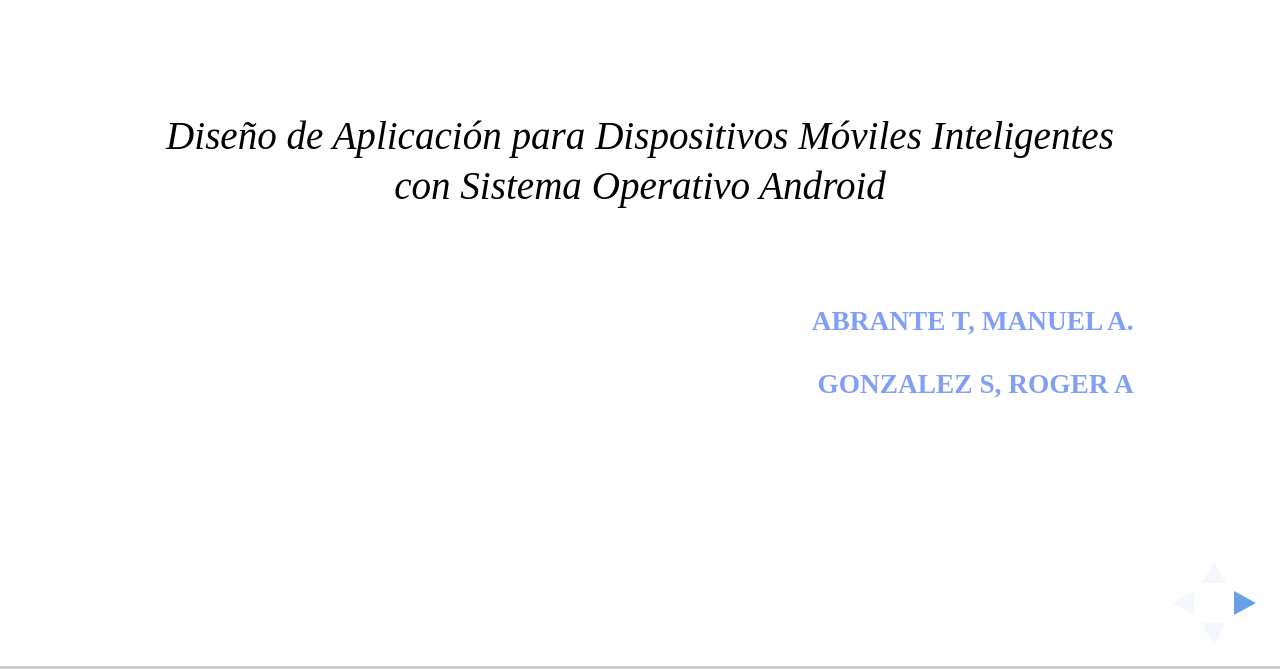
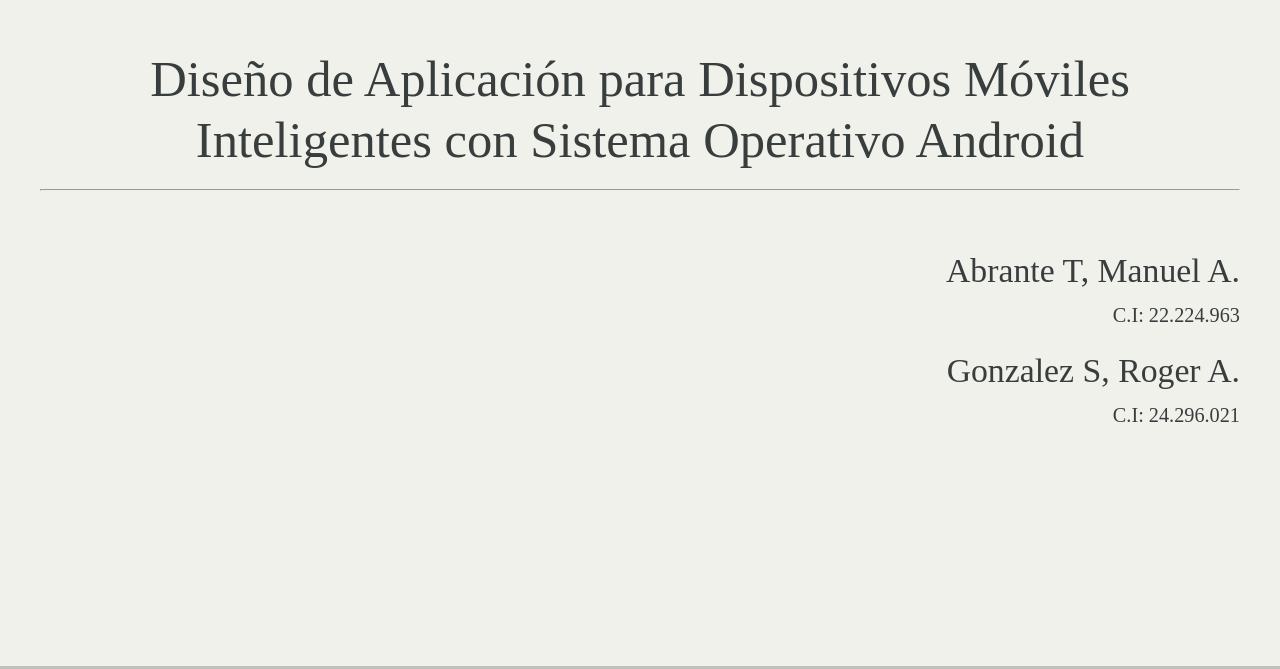
Before and after one commit to Maat5/teg-slide, a website: page index.html in a window 1280 px wide. Shown: the part 131-800 px from the top of the page. Drawn offline with Linux system fonts and the light colour scheme.

Commit message:
edit first page and cite

```diff
--- a/Gruntfile.js
+++ b/Gruntfile.js
@@ -146,7 +146,7 @@
 	grunt.loadNpmTasks( 'grunt-contrib-connect' );
 	grunt.loadNpmTasks( 'grunt-autoprefixer' );
 	grunt.loadNpmTasks( 'grunt-zip' );
-
+	grunt.loadNpmTasks( 'bootstrap' );
 	// Default task
 	grunt.registerTask( 'default', [ 'css', 'js' ] );
 
--- a/css/mans.css
+++ b/css/mans.css
@@ -1,6 +1,6 @@
 .reveal {
-    color: #222;
-    font-family: "Open Sans", sans-serif;
+  color: #222;
+  font-family: "Open Sans", sans-serif;
 }
 
 .reveal h1,
@@ -9,11 +9,28 @@
 .reveal h4,
 .reveal h5,
 .reveal h6 {
-    font-family: "Bitter", serif;
-    color: #000;
+  font-family: "Bitter", serif;
+
 }
 
-.portada blockquote, .cite blockquote {
+#portada h1 {
+  font-size: 1.5em;
+}
+
+#portada .autores{
+  margin-top: 5%;
+  text-align: right;
+}
+#portada h4 {
+  display: inline-block;
+
+}
+
+#portada small {
+  vertical-align: middle;
+}
+
+#cite blockquote{
   color: #888;
   box-shadow: none;
   background: transparent;
@@ -21,27 +38,10 @@
   font-style: italic;
   width: 90%;
   margin: 1em auto;
-  width: auto;
-  color: #000;
-  text-transform: bold;
 }
-.cite blockquote{
-  text-align: justify;
-}
-.portada h4 {
+
+#cite cite{
+  color: #8181F7;
+  float: right;
   text-align: right;
 }
-
-.portada h4 > p {
-  display: block;
-  margin: 1em auto;
-  font-size: 0.7em;
-  color: #819FF7;
-}
-
-.pull-left {
-  float: left;
-}
-.pull-right {
-  float: right;
-}
--- a/index.html
+++ b/index.html
@@ -15,7 +15,9 @@
 		<meta name="viewport" content="width=device-width, initial-scale=1.0, maximum-scale=1.0, user-scalable=no, minimal-ui">
 
 		<link rel="stylesheet" href="css/reveal.css">
-		<link rel="stylesheet" href="css/theme/white.css" id="theme">
+		<link rel="stylesheet" href="css/theme/serif.css" id="theme">
+
+		<!-- own style-->
 	  <link rel="stylesheet" href="css/mans.css" id="theme">
 		<!-- Code syntax highlighting -->
 		<link rel="stylesheet" href="lib/css/zenburn.css">
@@ -39,29 +41,28 @@
 		<div class="reveal" id="mansSlide">
 
 			<!-- Any section element inside of this container is displayed as a slide -->
-			<div class="slides">
-				<section class="portada">
-					<!--h1>Diseño de Aplicación para Dispositivos Móviles Inteligentes con Sistema Operativo Android</h1>
-					<h3>The HTML Presentation Framework</h3>
-					<p>
-						<small>Created by <a href="http://hakim.se">Hakim El Hattab</a> / <a href="http://twitter.com/hakimel">@hakimel</a></small>
-					</p-->
-					<blockquote>
-						<p>Diseño de Aplicación para Dispositivos Móviles Inteligentes con Sistema Operativo Android</p>
-					</blockquote>
-					<h4 class="pull-right">
-						<p> Abrante T, Manuel A. </p>
-						<p> Gonzalez S, Roger A</p>
-					</h4>
+			<div class="slides container-fluid" >
+				<section class="wrapper row text-center" id="portada">
+
+					<h1>
+						Diseño de Aplicación para Dispositivos Móviles Inteligentes con Sistema Operativo Android
+					</h1>
+					<hr>
+				  <div class="autores">
+						<h4> Abrante T, Manuel A.  <br>  <small>C.I: 22.224.963</small> </h4>
+					 	<br>
+					 	<h4> Gonzalez S, Roger A. <br>  <small> C.I: 24.296.021 </small>	</h4>
+				  </div>
+
 				</section>
 
-				<section class="cite">
+				<section id="cite">
 					<blockquote>
 						<p>“Para vivir, aprender y trabajar con éxito en una sociedad cada vez más compleja, rica en información y basada en el conocimiento, los estudiantes y los docentes deben utilizar la tecnología con eficacia.”</p>
 					</blockquote>
 
 					<h4 class="pull-right">
-						<p>-<cite>UNESCO</cite></p>
+						<p><cite>- UNESCO</cite></p>
 					</h4>
 				</section>
 
@@ -394,10 +395,17 @@
 			// Full list of configuration options available at:
 			// https://github.com/hakimel/reveal.js#configuration
 			Reveal.initialize({
-				controls: true,
+				controls: false,
 				progress: true,
 				history: true,
 				center: true,
+		    width: 1280,
+		    height: 720,
+        mouseWheel: true,
+        viewDistance: 3,
+				transition: 'linear',
+        transitionSpeed: 'slow',
+        backgroundTransition: 'slide',
 
 				transition: 'slide', // none/fade/slide/convex/concave/zoom
 
--- a/package.json
+++ b/package.json
@@ -21,10 +21,11 @@
     "node": "~0.10.0"
   },
   "dependencies": {
-    "underscore": "~1.5.1",
+    "bootstrap": "~3.3.2",
     "express": "~2.5.9",
     "mustache": "~0.7.2",
-    "socket.io": "~0.9.16"
+    "socket.io": "~0.9.16",
+    "underscore": "~1.5.1"
   },
   "devDependencies": {
     "grunt-contrib-qunit": "~0.5.2",
@@ -38,6 +39,7 @@
     "grunt-zip": "~0.7.0",
     "grunt": "~0.4.0",
     "node-sass": "~0.9.3"
+
   },
   "licenses": [
     {
```
Also changed, not shown: js/reveal.min.js.
